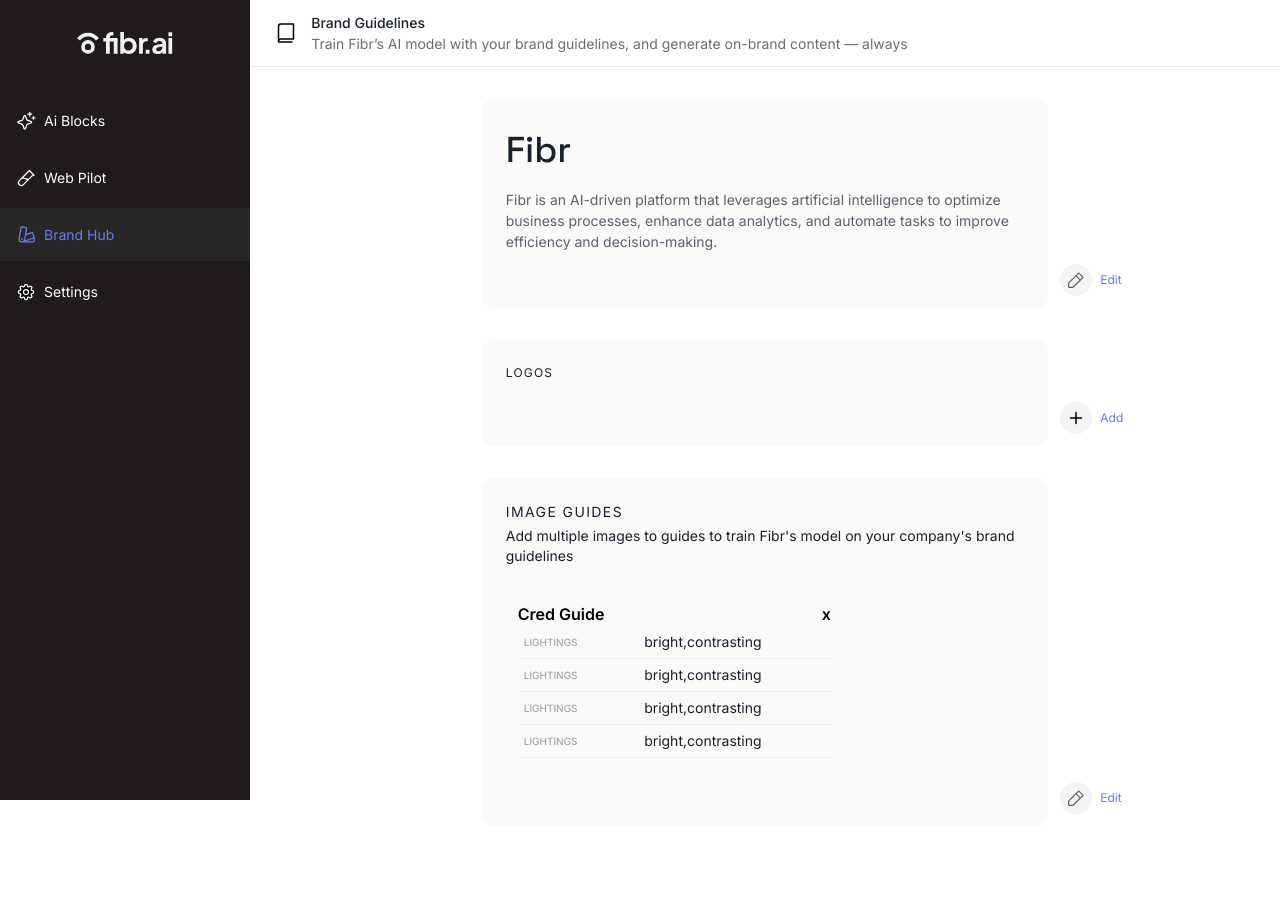
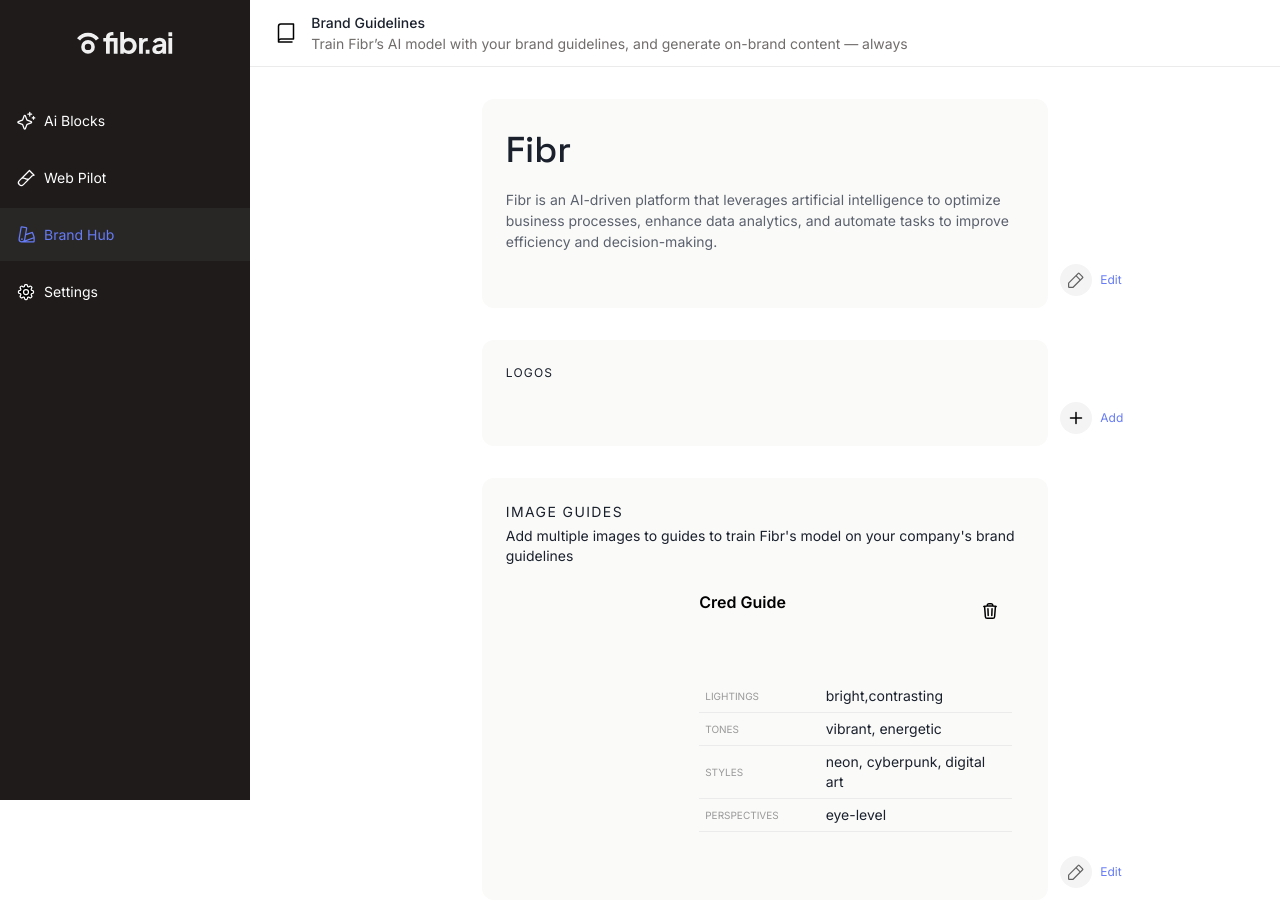
Before and after one commit to taufeeq-ahmed/fibr-ui-challenge, a Next.js app: page / in a window 1280 px wide. Before the commit the page ends 826 px from the top, so only its background shows below. Built offline with nearby package versions, Linux system fonts and the light colour scheme.

Commit message:
allw orking together

```diff
--- a/page_components/ImageGuides/index.js
+++ b/page_components/ImageGuides/index.js
@@ -5,6 +5,7 @@
 import FilesInput from '@/components/FilesInput';
 import { useForm } from 'react-hook-form';
 import markerIcon from '@/public/icons/marker.svg';
+import binIcon from '@/public/icons/bin.svg'
 
 function ImageGuides() {
     const fileInputRef = useRef(null);
@@ -43,17 +44,23 @@
         setMode("display");
     };
 
-    const handleSave = () => {
-        // Implement save functionality
-    };
+
 
     const onSubmit = (data) => {
         const files = data.imageFiles;
-        if (files && files.length > 0) {
-            console.log('Selected files:', files);
-        } else {
-            console.error('No files selected or files data is invalid.');
+        const parsedData = JSON.parse(localStorage.getItem("brandData"))
+
+        if (!parsedData["imagesGuide"]) {
+            parsedData["imagesGuide"] = []
         }
+        console.log(parsedData)
+        parsedData["imagesGuide"].push({
+            brandName: data.brandName,
+            files: files
+        })
+
+        localStorage.setItem("brandData", JSON.stringify(parsedData))
+        setMode("display")
     };
 
     const renderSelectedImages = (files) => {
@@ -99,8 +106,15 @@
                 <div className={styles.data}>
                     <h3 className={styles.brand_name}>
                         Cred Guide
-                        <span>x</span>
                     </h3>
+                    <span className={styles.bin_container}>
+                        <Image
+                            className={styles.bin_icon}
+                            src={binIcon}
+                            width={18}
+                            height={18}
+                        />
+                    </span>
                     <ul className={styles.brand_details}>
                         <li className={styles.detail}>
                             <span className={styles.label}>
@@ -112,37 +126,39 @@
                         </li>
                         <li className={styles.detail}>
                             <span className={styles.label}>
-                                LIGHTINGS
+                                TONES
                             </span>
                             <span className={styles.stuff}>
-                                bright,contrasting
+                                vibrant, energetic
                             </span>
                         </li>
                         <li className={styles.detail}>
                             <span className={styles.label}>
-                                LIGHTINGS
+                                STYLES
                             </span>
                             <span className={styles.stuff}>
-                                bright,contrasting
+                                neon, cyberpunk, digital art
                             </span>
                         </li>
                         <li className={styles.detail}>
                             <span className={styles.label}>
-                                LIGHTINGS
+                                PERSPECTIVES
                             </span>
                             <span className={styles.stuff}>
-                                bright,contrasting
+                                eye-level
                             </span>
                         </li>
                     </ul>
                 </div>
             </div>
+
             {mode === "edit" && (
                 <form className={styles.form} onSubmit={handleSubmit(onSubmit)}>
                     <Input
                         className={styles.input}
                         placeholder='Ex: Portrait Guide'
                         size='lg'
+                        {...register('brandName')}
                     />
                     <input
                         type="file"
@@ -156,14 +172,14 @@
                     <FilesInput onClick={handleFilesInputClick} />
                     <div className={styles.form_actions}>
                         <Button
-                            colorScheme='#667bf6'
+                            colorScheme='#667bf6;'
                             variant='link'
                             onClick={handleCancel}
                         >
                             Cancel
                         </Button>
                         <Button
-                            colorScheme='#667bf6'
+                            colorScheme='#667bf6;'
                             variant='solid'
                             type='submit'
                         >
--- a/page_components/ImageGuides/styles.module.css
+++ b/page_components/ImageGuides/styles.module.css
@@ -13,11 +13,13 @@
 }
 
 .content {
-    margin-top: 24px;
+    margin-top: 12px;
+    display: flex;
+    justify-content: space-between;
 
     .images {
         display: flex;
-        justify-content: start;
+        justify-content: flex-start;
         align-items: center;
         flex-wrap: wrap;
         margin-top: 12px;
@@ -25,17 +27,34 @@
 
         .image {
             background: "red";
-            width: 50px;
-            height: 50px;
+            width: 60px;
+            height: 60px;
             background-position: center;
             background-size: cover;
-            border-radius: 12px;
+            border-radius: 6px;
         }
     }
+
+
 
     .data {
         padding: 12px;
         width: 65%;
+
+        .bin_container {
+            padding: 12px;
+
+            &:hover {
+                background-color: #ebebebad;
+                cursor: pointer;
+            }
+        }
+
+        .bin_icon {
+            position: relative;
+            top: -15%;
+            left: 90%;
+        }
 
         .brand_name {
             font-weight: 600;
```
Also changed, not shown: public/icons/bin.svg (added).
